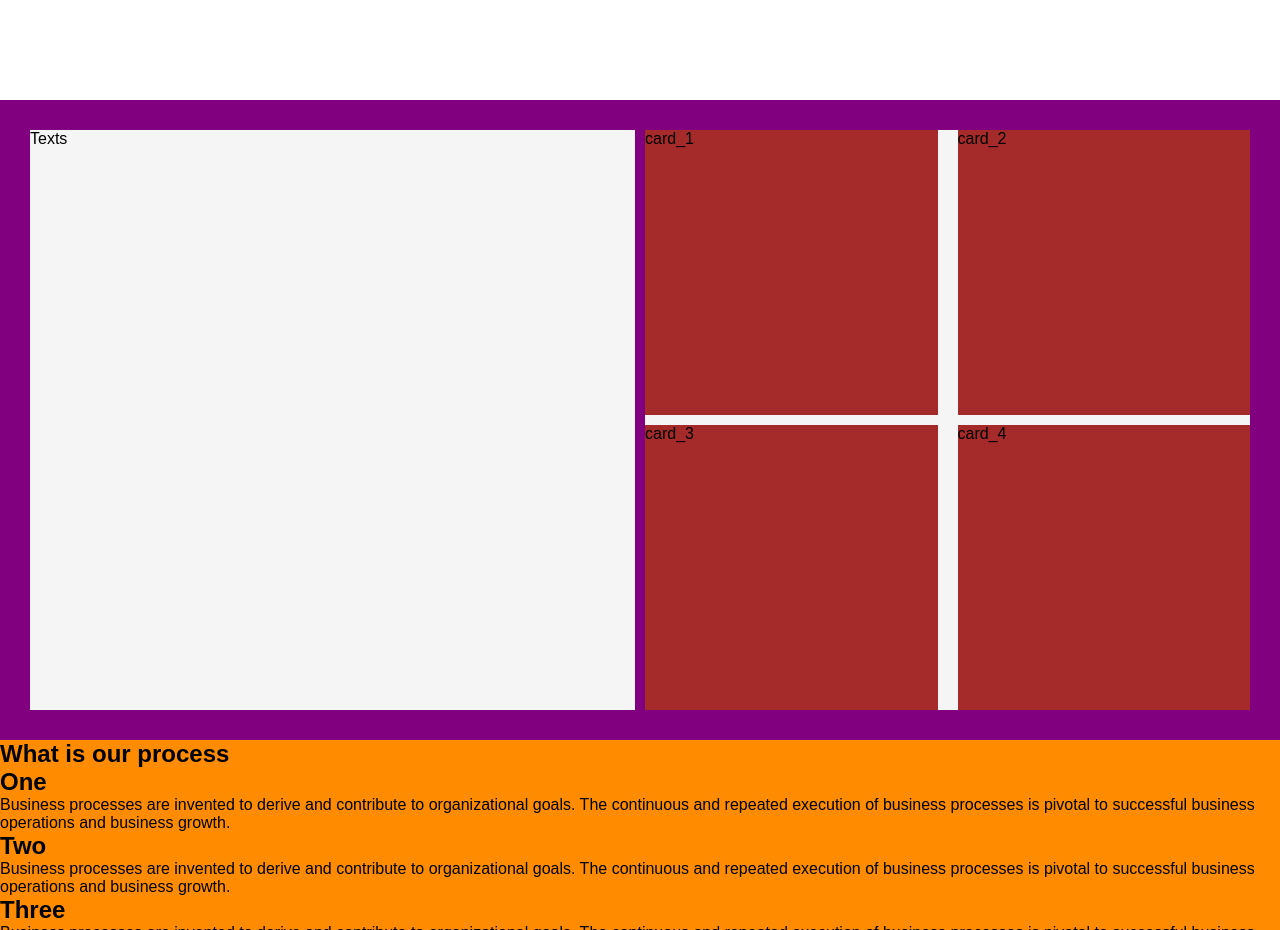
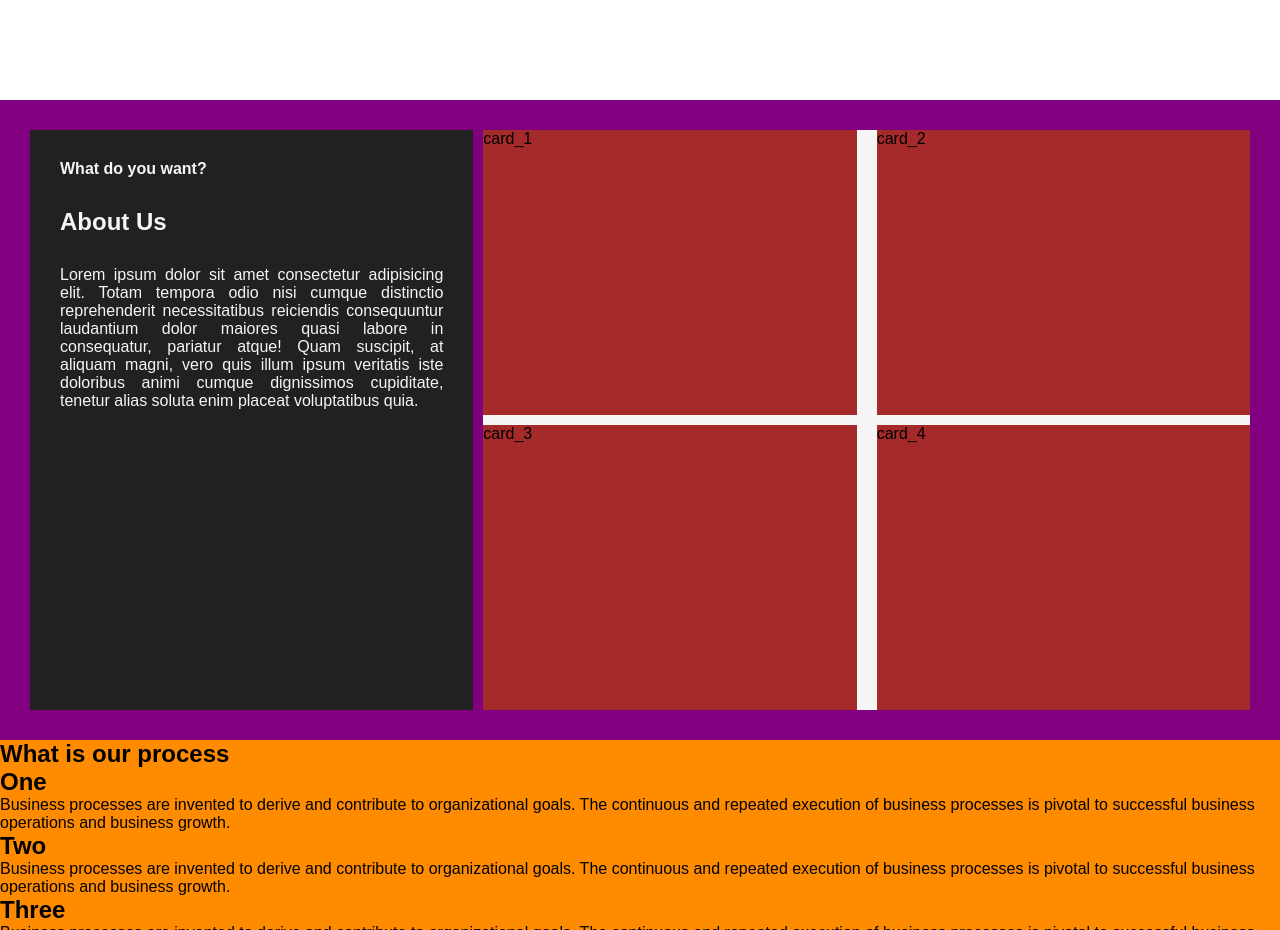
Before and after one commit to tamalFE/HSTech, a plain HTML site: page index.html in a window 1280 px wide. Shown: the part 1420-2350 px from the top of the page. Drawn offline with Linux system fonts and the light colour scheme.

Commit message:
about us content added

```diff
--- a/index.html
+++ b/index.html
@@ -79,7 +79,16 @@
         </section>
 
         <section class="About">
-            <div class="text">Texts</div>
+            <div class="text">
+                <h4>What do you want?</h4>
+                <h1>About Us</h1>
+                <p>
+                    Lorem ipsum dolor sit amet consectetur adipisicing elit. Totam tempora odio nisi cumque distinctio
+                    reprehenderit necessitatibus reiciendis consequuntur laudantium dolor maiores quasi labore in
+                    consequatur, pariatur atque! Quam suscipit, at aliquam magni, vero quis illum ipsum veritatis iste
+                    doloribus animi cumque dignissimos cupiditate, tenetur alias soluta enim placeat voluptatibus quia.
+                </p>
+            </div>
             <div class="cards">
                 <div class="card">card_1</div>
                 <div class="card">card_2</div>
--- a/styles/style.scss
+++ b/styles/style.scss
@@ -189,11 +189,21 @@ main {
 
   .text {
     flex: 1;
-    background: $main-light;
+    background: $main-dark;
+    color: $main-light;
+
+    padding: $common-padding-x;
+    display: flex;
+    flex-direction: column;
+    gap: $common-padding-x;
+
+    P {
+      text-align: justify;
+    }
   }
 
   .cards {
-    flex: 1;
+    flex: 2;
 
     background: $main-light;
     display: flex;
```
Also changed, not shown: styles/style.css.
